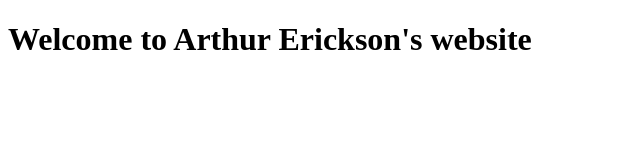
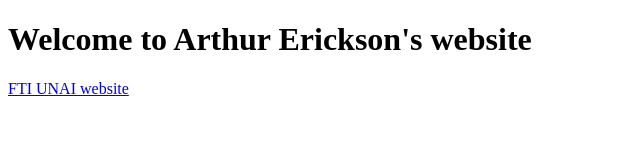
Before and after one commit to 2381054/arthur-erickson.my.id, a plain HTML site: page index.html in a window 1280 px wide. Shown: the whole page, without its empty margins (0-640 px from the left). Drawn offline with Linux system fonts and the light colour scheme.

Commit message:
added a link

```diff
--- a/index.html
+++ b/index.html
@@ -7,5 +7,7 @@
 </head>
 <body>
     <h1> Welcome to Arthur Erickson's website</h1>
+
+    <a href="https;//fti.unai.edu">FTI UNAI website</a>
 </body>
 </html>
```
